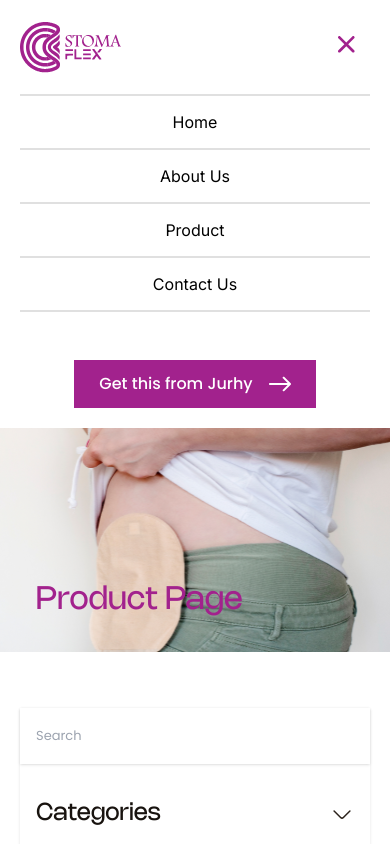
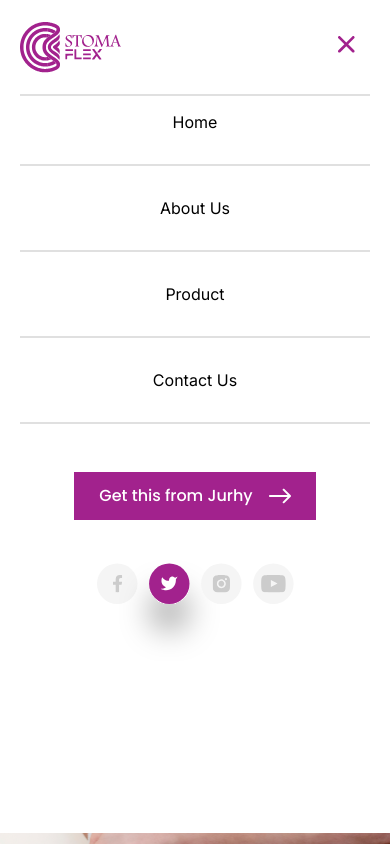
Before and after one commit to mtalha987/stomaflex, a Next.js app: page /product in a window 390 px wide. Both pictures are taken after a click on the button 346 px from the left and 44 px from the top of the page. Shown: the top 844 px of the page. Built offline with nearby package versions, Linux system fonts and the light colour scheme.

Commit message:
Menu animation in mobile

```diff
--- a/app/components/Header.jsx
+++ b/app/components/Header.jsx
@@ -6,14 +6,26 @@ import MenuOpen from "@/public/images/menuOpen.svg";
 import MenuClose from "@/public/images/menuClose.svg";
 import RightArrow from "@/public/images/rightArrow.svg";
 import Link from "next/link";
+import SocialIcons from "@/public/images/social.svg";
+
 
 const Header = () => {
   const [isOpen, setIsOpen] = useState(false); // State to control mobile menu
+  const [isAnimatingOut, setIsAnimatingOut] = useState(false);
+
   const toggleMenu = () => {
-    setIsOpen(!isOpen); // Toggle the mobile menu state
+    if (isOpen) {
+      setIsAnimatingOut(true); // Start the closing animation
+      setTimeout(() => {
+        setIsAnimatingOut(false);
+        setIsOpen(false); // Close the menu after the animation completes
+      }, 400); // Duration of the moveOut animation (in milliseconds)
+    } else {
+      setIsOpen(true); // Open the menu
+    }
   };
   const handleLinkClick = () => {
-    setIsOpen(false);
+    toggleMenu();
   };
   return (
     <>
@@ -65,9 +77,11 @@ const Header = () => {
         {/* Mobile Menu */}
         {isOpen && (
 
-          <div className="lg:hidden bg-white flex items-center  flex-col ">
+          <div className={`lg:hidden bg-white flex items-center flex-col   transition-all duration-700 ease-in-out  ${
+            isAnimatingOut ? 'animationMoveOut ' : 'animationMove h-[84.9vh]'
+        }`}>
 
-            <ul className="flex items-center w-full flex-col gap-4 pt-4 text-black text-base font-normal font-secondary leading-tight">
+            <ul className="flex items-center w-full flex-col gap-8 pt-4 text-black text-base font-normal font-secondary leading-tight">
               <li><Link href="/" onClick={handleLinkClick}>Home</Link></li>
               <div className="w-full h-[0px] opacity-40 border border-[#0000004D] "></div>
 
@@ -83,6 +97,9 @@ const Header = () => {
             <div className="px-[25px] mt-12 py-3 bg-primary justify-center items-center gap-4 inline-flex text-white text-base font-medium font-primary">
               Get this from Jurhy <Image src={RightArrow} alt="Right Arrow" />
             </div>
+            <div className="mt-10">
+                  <Image src={SocialIcons} alt="social icons" />
+                </div>
           </div>
         )}
       </div>
--- a/app/globals.css
+++ b/app/globals.css
@@ -1,6 +1,23 @@
 @tailwind base;
 @tailwind components;
 @tailwind utilities;
+
+@keyframes moveIn {
+  from{translate: 0px -400px;}
+  to{translate: 0px 0px;}
+
+}
+.animationMove{
+  animation: moveIn 0.5s ease-in-out ;
+}
+@keyframes moveOut {
+  from{translate: 0px 0px;}
+  to{translate: 0px -1000px;}
+
+}
+.animationMoveOut{
+  animation: moveOut 0.5s ease-in ;
+}
 
 
 @font-face {
--- a/app/page.js
+++ b/app/page.js
@@ -1,5 +1,4 @@
 import Image from "next/image";
-import Hero from "./components/Hero";
 import FeatureSection from "./components/FeatureSection";
 import Product from "./components/Product";
 import Banner from "./components/Banner";
```
